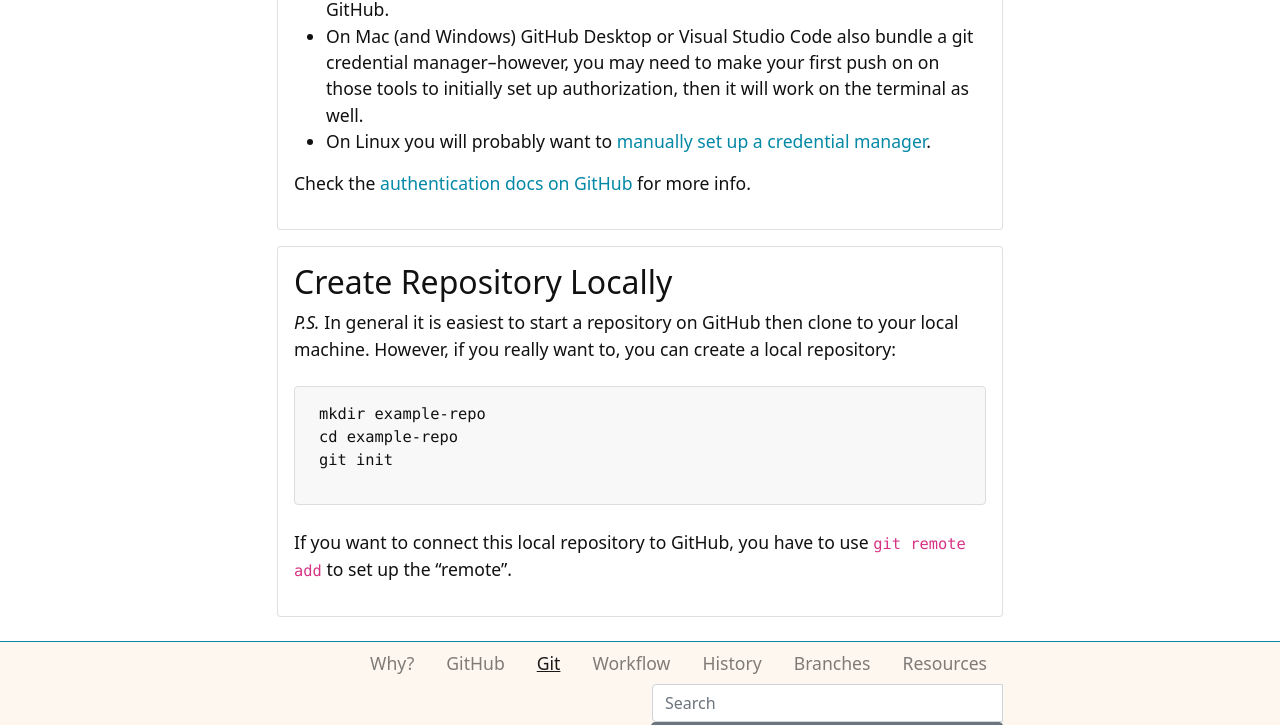
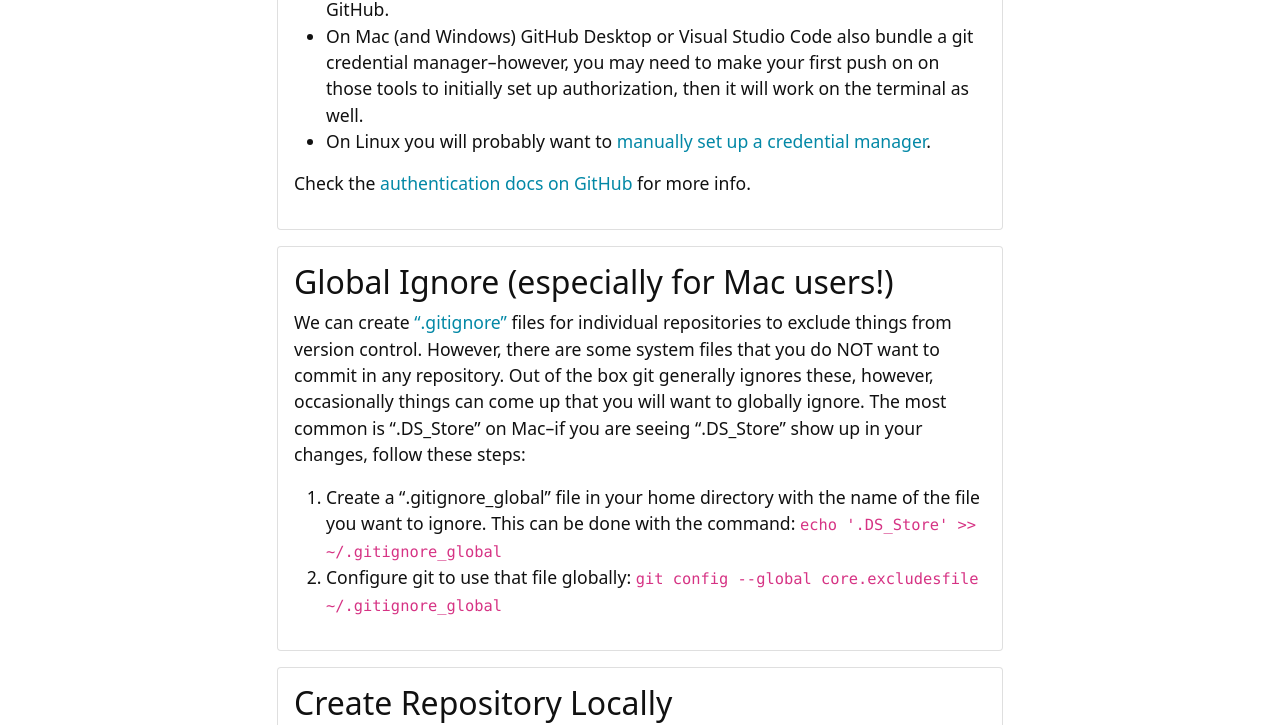
Before and after one commit to evanwill/get-git-b, a Jekyll site: the page built from content/2-install.md, in a window 1280 px wide and 900 px high, scrolled down 3190 px, cut to the strip 0-725 px from the top of the window. Built offline with Jekyll 4.4.1, drawn with Linux system fonts in a browser that asks for light colours; comment, search, counter and statistics services are not loaded.

Commit message:
global ignore

```diff
--- a/content/2-install.md
+++ b/content/2-install.md
@@ -101,6 +101,20 @@ Check the [authentication docs on GitHub](https://docs.github.com/en/authenticat
 {% endcapture %}
 {% include card.html text=auth %}
 
+{% capture ignore %}
+## Global Ignore (especially for Mac users!)
+
+We can create [".gitignore"]({{ '/content/4-history.html#gitignore' | relative_url }}) files for individual repositories to exclude things from version control.
+However, there are some system files that you do NOT want to commit in any repository.
+Out of the box git generally ignores these, however, occasionally things can come up that you will want to globally ignore.
+The most common is ".DS_Store" on Mac--if you are seeing ".DS_Store" show up in your changes, follow these steps:
+
+1. Create a ".gitignore_global" file in your home directory with the name of the file you want to ignore. This can be done with the command: `echo '.DS_Store' >> ~/.gitignore_global`
+2. Configure git to use that file globally: `git config --global core.excludesfile ~/.gitignore_global`
+
+{% endcapture %}
+{% include card.html text=ignore %}
+
 {% capture local %}
 ## Create Repository Locally
 
```
